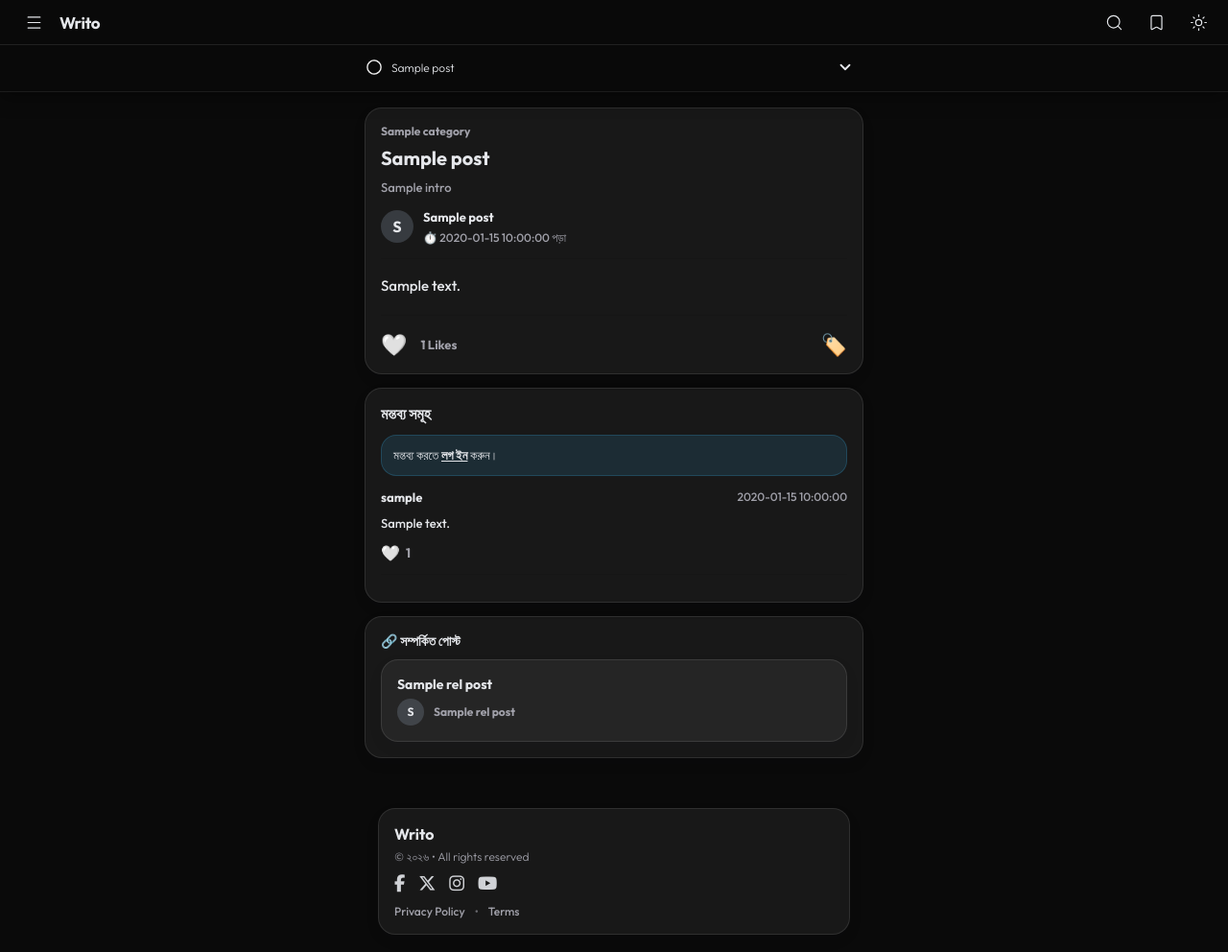
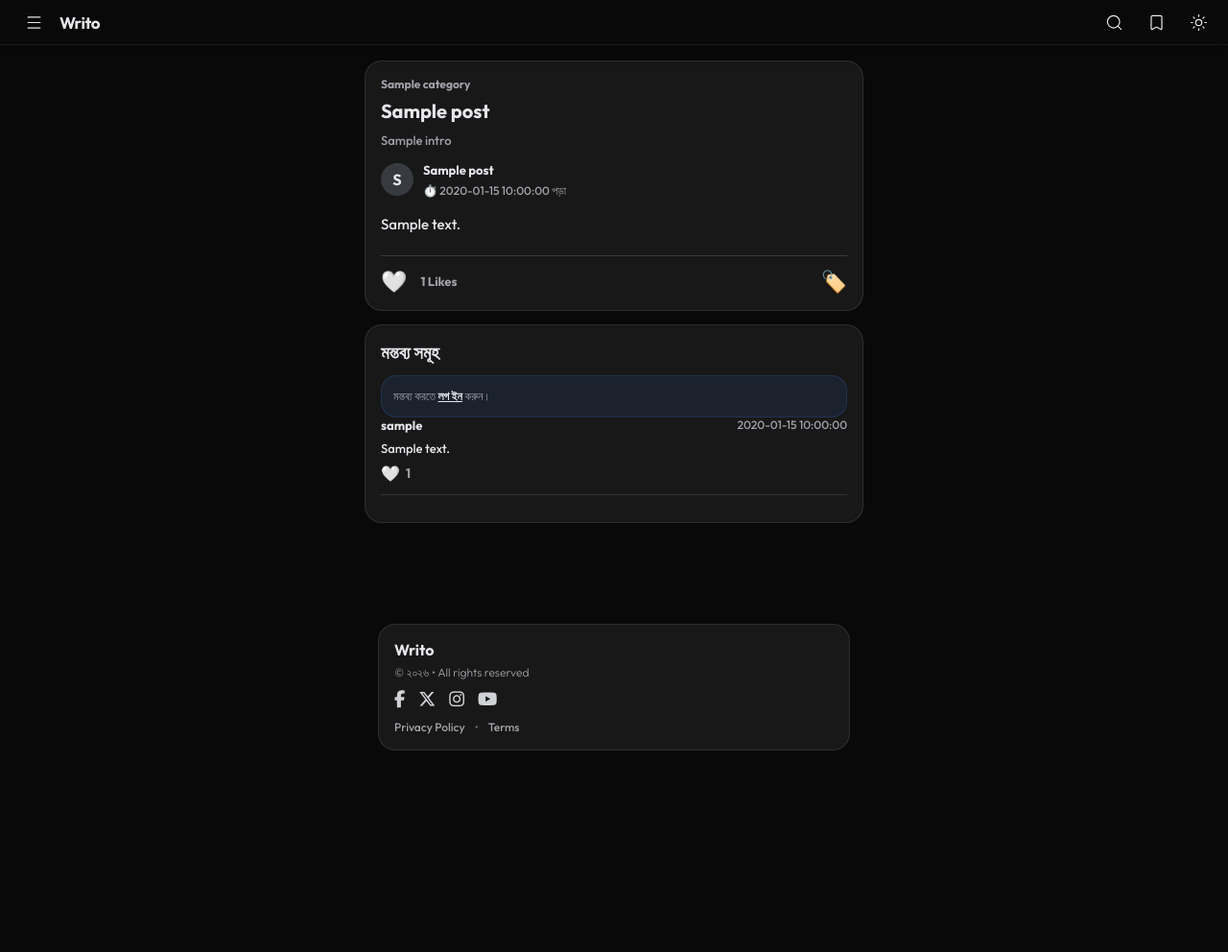
Before and after one commit to isernai12/urban-sniffle, a Flask app: template templates/detail.html in a window 1280 px wide. Shown: the whole page at 96% size. After the commit the page ends 782 px from the top, so only its background shows below. Run offline with Flask 3, Linux system fonts and the light colour scheme; the template is opened without the code that fills it: most values are stand-ins (such as "Sample title", 1, 10 or a date in 2020).

Commit message:
Update detail.html

```diff
--- a/templates/detail.html
+++ b/templates/detail.html
@@ -1,12 +1,14 @@
 {% extends 'base.html' %}
 
-{# ✅ Only detail page will show tracker + toc #}
-{% set show_detail_tracker = true %}
+{% block title %}{{ post['title'] }} • Writo{% endblock %}
 
-{% block title %}{{ post['title'] }} • Writo{% endblock %}
+<!-- ✅ detail page marker -->
+{% block body_class %}hasDetailTracker{% endblock %}
+
+<!-- ✅ tracker title (only detail will show it) -->
 {% block tracker_title %}{{ post['title'] }}{% endblock %}
 
-{# ✅ TOC modal content goes here (base.html renders modal only if show_detail_tracker=true) #}
+<!-- ✅ TOC modal content -->
 {% block toc_modal_content %}
   {% if toc_items %}
     <div style="display:grid; gap:10px;">
@@ -39,11 +41,11 @@
 
 {% block content %}
 
-  {# ✅ Report modal (post/comment) #}
-  <div id="reportModal" class="writoModal" aria-hidden="true">
+  <!-- ✅ Report modal -->
+  <section class="writoModal" id="reportModal" aria-hidden="true" style="top:72px;">
     <div class="writoModalInner">
       <div class="writoModalHead">
-        <div class="writoModalTitle"><span data-lucide="flag"></span> ⚠️ রিপোর্ট করুন</div>
+        <div class="writoModalTitle"><span data-lucide="flag"></span> রিপোর্ট করুন</div>
         <button class="writoModalClose" type="button" onclick="closeReportModal()" aria-label="Close">
           <span data-lucide="x"></span>
         </button>
@@ -53,10 +55,11 @@
         <input type="hidden" name="post_id" id="report_post_id">
         <input type="hidden" name="comment_id" id="report_comment_id">
 
-        <label style="display:block;margin-bottom:6px;font-weight:700;color:var(--text);">কারণ নির্বাচন করুন:</label>
+        <label style="display:block;margin-bottom:6px;font-weight:700;font-size:13px;color:var(--muted);">
+          কারণ নির্বাচন করুন
+        </label>
         <select name="reason"
-                style="width:100%;padding:12px;border-radius:14px;border:1px solid rgba(0,0,0,0.10);
-                       background: rgba(255,255,255,0.55); color:var(--text); font-family:inherit;">
+                style="width:100%;height:42px;border-radius:14px;border:1px solid rgba(0,0,0,0.10);background:rgba(255,255,255,0.55);padding:0 12px;color:var(--text);">
           <option value="Spam">স্প্যাম / অপ্রয়োজনীয়</option>
           <option value="Abusive">খারাপ ভাষা / গালিগালাজ</option>
           <option value="Misleading">ভুল তথ্য</option>
@@ -64,23 +67,20 @@
         </select>
 
         <button type="submit"
-                style="width:100%;margin-top:12px;padding:12px;border-radius:14px;border:none;
-                       background:#ef4444;color:#fff;font-weight:800;cursor:pointer;">
+                style="margin-top:12px;width:100%;height:42px;border:none;border-radius:14px;background:#ef4444;color:#fff;font-weight:800;cursor:pointer;">
           জমা দিন
         </button>
       </form>
     </div>
-  </div>
+  </section>
 
-  {# ✅ Post card #}
   <div class="post">
-    <div style="font-size:12px;color:var(--muted);font-weight:800;margin-bottom:8px;">
+    <div style="font-size:12px;color:var(--muted);font-weight:700;margin-bottom:8px;">
       {{ post['category'] }}
     </div>
 
-    {# ✅ first marker: post title #}
-    <h1 id="postTop" class="toc-marker" data-title="{{ post['title'] }}"
-        style="font-size:20px;line-height:1.25;">
+    <!-- ✅ first marker -->
+    <h1 id="postTop" class="toc-marker" data-title="{{ post['title'] }}" style="font-size:20px;line-height:1.25;">
       {{ post['title'] }}
     </h1>
 
@@ -89,10 +89,7 @@
     </p>
 
     <div style="display:flex;align-items:center;gap:10px;margin-top:12px;">
-      <div style="width:34px;height:34px;border-radius:50%;
-                  background:rgba(148,163,184,.25);
-                  overflow:hidden;display:flex;align-items:center;justify-content:center;
-                  font-weight:800;color:var(--text);">
+      <div style="width:34px;height:34px;border-radius:50%;background:rgba(148,163,184,.25);overflow:hidden;display:flex;align-items:center;justify-content:center;font-weight:800;color:var(--text);">
         {% if post['author_profile_pic'] %}
           <img src="{{ url_for('static', filename='profile_uploads/' + post['author_profile_pic']) }}"
                alt="profile" style="width:100%;height:100%;object-fit:cover;border-radius:50%;">
@@ -103,56 +100,40 @@
 
       <div style="min-width:0;">
         <a href="{{ url_for('public_profile', user_id=post['user_id']) }}"
-           style="text-decoration:none;color:var(--text);
-                  font-weight:900;font-size:13px;display:inline-block;max-width:100%;
-                  white-space:nowrap;overflow:hidden;text-overflow:ellipsis;">
+           style="text-decoration:none;color:var(--text);font-weight:800;font-size:13px;display:inline-block;max-width:100%;white-space:nowrap;overflow:hidden;text-overflow:ellipsis;">
           {{ post['author_display_name'] }}
         </a>
-        <div style="font-size:12px;color:var(--muted);margin-top:2px;">
-          ⏱️ {{ post['read_time'] }} পড়া
-        </div>
+        <div style="font-size:12px;color:var(--muted);margin-top:2px;">⏱️ {{ post['read_time'] }} পড়া</div>
       </div>
     </div>
 
-    <hr style="border:0;border-top:1px solid rgba(0,0,0,0.10);margin:14px 0;">
-
     {% if post['thumbnail'] %}
       <img src="{{ url_for('static', filename='uploads/' + post['thumbnail']) }}"
-           style="margin-top:2px;border-radius:16px;width:100%;height:auto;">
-      <hr style="border:0;border-top:1px solid rgba(0,0,0,0.10);margin:14px 0;">
+           style="margin-top:14px;border-radius:16px;width:100%;height:auto;">
     {% endif %}
 
-    <div class="post-content" style="line-height:1.85; font-size:15px;">
+    <div class="post-content" style="margin-top:14px; line-height:1.85; font-size:15px;">
       {% autoescape false %}
         {{ content | replace('\n', '<br>') }}
       {% endautoescape %}
     </div>
 
-    <hr style="border:0;border-top:1px solid rgba(0,0,0,0.10);margin:16px 0;">
+    <hr style="margin-top:18px;border:none;border-top:1px solid rgba(148,163,184,.25);">
 
-    {# Like + Report + Bookmark row #}
-    <div style="display:flex;align-items:center;justify-content:space-between;gap:12px;">
+    <div style="display:flex;align-items:center;justify-content:space-between;margin-top:12px;">
       <div style="display:flex;align-items:center;gap:14px;">
         {% if current_user.is_authenticated %}
           <a href="{{ url_for('like_post', post_id=post['id']) }}" style="text-decoration:none;">
-            {% if user_liked_post %}
-              <span style="font-size:22px;">❤️</span>
-            {% else %}
-              <span style="font-size:22px;">🤍</span>
-            {% endif %}
+            {% if user_liked_post %}<span style="font-size:22px;">❤️</span>{% else %}<span style="font-size:22px;">🤍</span>{% endif %}
           </a>
         {% else %}
           <a href="/login" style="text-decoration:none;"><span style="font-size:22px;">🤍</span></a>
         {% endif %}
-
-        <span style="font-weight:800;color:var(--muted);font-size:13px;">
-          {{ post_like_count }} Likes
-        </span>
+        <span style="font-weight:800;color:var(--muted);font-size:13px;">{{ post_like_count }} Likes</span>
 
         {% if current_user.is_authenticated %}
-          <button onclick="openReportModal('post', '{{ post.id }}')"
-                  style="background:none;border:none;font-size:12px;color:#ef4444;
-                         cursor:pointer;text-decoration:underline;font-weight:800;">
+          <button onclick="openReportModal('post','{{ post.id }}')"
+                  style="background:none;border:none;font-size:12px;color:#ef4444;cursor:pointer;text-decoration:underline;font-weight:800;">
             ⚠️ Report
           </button>
         {% endif %}
@@ -160,8 +141,7 @@
 
       <div>
         {% if current_user.is_authenticated %}
-          <a href="{{ url_for('toggle_bookmark', post_id=post['id']) }}"
-             style="text-decoration:none;font-size:22px;" title="Bookmark">
+          <a href="{{ url_for('toggle_bookmark', post_id=post['id']) }}" style="text-decoration:none;font-size:22px;" title="Bookmark">
             {% if is_bookmarked %} 🔖 {% else %} 🏷️ {% endif %}
           </a>
         {% else %}
@@ -171,47 +151,37 @@
     </div>
   </div>
 
-  {# ✅ Comments card #}
   <div class="post">
-    <h3 style="margin-bottom:12px;font-size:16px;">মন্তব্য সমূহ</h3>
+    <h3 style="margin-bottom:12px;">মন্তব্য সমূহ</h3>
 
     {% if current_user.is_authenticated %}
-      <form action="{{ url_for('add_comment', post_id=post['id']) }}" method="post" style="margin-bottom:16px;">
+      <form action="{{ url_for('add_comment', post_id=post['id']) }}" method="post" style="margin-bottom:18px;">
         <textarea name="content" rows="3" placeholder="সুন্দর একটি মন্তব্য করুন..." required
-                  style="width:100%;padding:12px;border-radius:14px;border:1px solid rgba(0,0,0,0.10);
-                         background: rgba(255,255,255,0.55); color:var(--text);"></textarea>
+                  style="width:100%;padding:12px;border-radius:14px;border:1px solid rgba(0,0,0,0.10);background:rgba(255,255,255,0.55);color:var(--text);"></textarea>
         <button type="submit"
-                style="margin-top:10px;padding:10px 14px;border-radius:14px;border:none;
-                       background:rgba(37,99,235,0.95);color:#fff;font-weight:900;cursor:pointer;">
+                style="margin-top:10px;height:40px;padding:0 14px;border:none;border-radius:14px;background:var(--text);color:var(--bg);font-weight:800;cursor:pointer;">
           মন্তব্য করুন
         </button>
       </form>
     {% else %}
-      <div style="background: rgba(56,189,248,.12); border:1px solid rgba(56,189,248,.20);
-                  padding:12px;border-radius:16px;margin-bottom:14px;font-size:13px;">
-        মন্তব্য করতে <a href="/login" style="font-weight:900;color:var(--text);">লগ ইন</a> করুন।
+      <div class="writoHint" style="margin:0;background:rgba(59,130,246,.10);border:1px solid rgba(59,130,246,.18);border-radius:16px;padding:12px;">
+        মন্তব্য করতে <a href="/login" style="color:var(--text);font-weight:800;">লগ ইন</a> করুন।
       </div>
     {% endif %}
 
     {% for comment in comments %}
-      <div style="border-bottom:1px solid rgba(0,0,0,0.10);padding-bottom:12px;margin-bottom:12px;">
+      <div style="border-bottom:1px solid rgba(148,163,184,.20); padding-bottom:12px; margin-bottom:12px;">
         <div style="display:flex;justify-content:space-between;gap:10px;">
           <strong style="color:var(--text);font-size:13px;">{{ comment['username'] }}</strong>
           <small style="color:var(--muted);font-size:12px;">{{ comment['created_at'] }}</small>
         </div>
-
-        <p style="margin:8px 0 10px; font-size:13px; line-height:1.7;">{{ comment['content'] }}</p>
+        <p style="margin:6px 0;color:var(--text);font-size:13px;line-height:1.6;">{{ comment['content'] }}</p>
 
         <div style="display:flex;align-items:center;gap:14px;">
           <div style="display:flex;align-items:center;gap:6px;">
             {% if current_user.is_authenticated %}
-              <a href="{{ url_for('like_comment', comment_id=comment['id'], post_id=post['id']) }}"
-                 style="text-decoration:none;">
-                {% if comment['id'] in liked_comments %}
-                  <span style="font-size:16px;">❤️</span>
-                {% else %}
-                  <span style="font-size:16px;">🤍</span>
-                {% endif %}
+              <a href="{{ url_for('like_comment', comment_id=comment['id'], post_id=post['id']) }}" style="text-decoration:none;">
+                {% if comment['id'] in liked_comments %}<span style="font-size:16px;">❤️</span>{% else %}<span style="font-size:16px;">🤍</span>{% endif %}
               </a>
             {% else %}
               <span style="font-size:16px;">🤍</span>
@@ -220,7 +190,7 @@
           </div>
 
           {% if current_user.is_authenticated %}
-            <button onclick="openReportModal('comment', '{{ comment.id }}', '{{ post.id }}')"
+            <button onclick="openReportModal('comment','{{ comment.id }}','{{ post.id }}')"
                     style="background:none;border:none;font-size:12px;color:#ef4444;cursor:pointer;font-weight:800;">
               ⚠️ Report
             </button>
@@ -228,121 +198,60 @@
         </div>
       </div>
     {% else %}
-      <p style="color:var(--muted); text-align:center; font-size:13px; padding:8px 0;">
-        কোনো মন্তব্য নেই। আপনিই প্রথম মন্তব্য করুন!
-      </p>
+      <p style="color:var(--muted);text-align:center;">কোনো মন্তব্য নেই। আপনিই প্রথম মন্তব্য করুন!</p>
     {% endfor %}
   </div>
-
-  {# ✅ Related posts #}
-  {% if related_posts %}
-    <div class="post">
-      <div style="display:flex;align-items:center;justify-content:space-between;margin-bottom:10px;">
-        <strong style="font-size:14px;">🔗 সম্পর্কিত পোস্ট</strong>
-      </div>
-
-      <div style="display:grid; gap:12px;">
-        {% for rel_post in related_posts %}
-          <div class="post" style="margin:0; cursor:pointer;"
-               onclick="window.location.href='{{ url_for('post_detail', post_id=rel_post['id'], slug=rel_post['slug']) }}'">
-            <div style="font-size:14px;font-weight:900;margin-bottom:6px;">
-              {{ rel_post['title'] }}
-            </div>
-
-            <div style="display:flex;align-items:center;gap:10px;">
-              <div style="width:28px;height:28px;border-radius:50%;
-                          background:rgba(148,163,184,.25);
-                          overflow:hidden;display:flex;align-items:center;justify-content:center;
-                          font-weight:900;color:var(--text);font-size:12px;">
-                {% if rel_post['author_profile_pic'] %}
-                  <img src="{{ url_for('static', filename='profile_uploads/' + rel_post['author_profile_pic']) }}"
-                       alt="profile" style="width:100%;height:100%;object-fit:cover;border-radius:50%;">
-                {% else %}
-                  {{ rel_post['author_display_name'][:1] }}
-                {% endif %}
-              </div>
-
-              <a href="{{ url_for('public_profile', user_id=rel_post['user_id']) }}"
-                 style="text-decoration:none;color:var(--muted);font-weight:900;font-size:12px;">
-                {{ rel_post['author_display_name'] }}
-              </a>
-            </div>
-          </div>
-        {% endfor %}
-      </div>
-    </div>
-  {% endif %}
 
 {% endblock %}
 
 {% block body_scripts %}
 <script>
-  // ✅ For tracker title (base.html uses id="currentSection")
   const currentTitleEl = document.getElementById("currentSection");
+  const tocModal = document.getElementById("writoModalToc");
 
-  // ✅ Close report modal (custom modal)
-  function closeReportModal(){
-    const rm = document.getElementById("reportModal");
-    if (rm) rm.classList.remove("open");
-    document.body.classList.remove("hasOverlay");
-  }
-
-  // ✅ Open report modal
-  function openReportModal(type, id, postId=null) {
-    const rm = document.getElementById("reportModal");
-    if (!rm) return;
-
-    rm.classList.add("open");
-    document.body.classList.add("hasOverlay");
-
-    const postInput = document.getElementById("report_post_id");
-    const comInput  = document.getElementById("report_comment_id");
-
-    if (type === "post") {
-      if (postInput) postInput.value = id;
-      if (comInput)  comInput.value  = "";
-    } else {
-      if (comInput)  comInput.value  = id;
-      if (postInput) postInput.value = postId || "";
-    }
-  }
-
-  // ✅ Jump to section by id (TOC item click)
   function jumpToSection(id, title){
-    // close TOC modal if open
-    const tocModal = document.getElementById("writoModalToc");
-    const tocBtn   = document.getElementById("tocBtn");
-    if (tocModal) tocModal.classList.remove("open");
-    if (tocBtn) tocBtn.classList.remove("open");
-    document.body.classList.remove("hasOverlay");
+    // close any open modal
+    document.querySelectorAll("[data-writo-close]").forEach(btn => btn.click());
 
     if (currentTitleEl) currentTitleEl.textContent = title;
 
     const section = document.getElementById(id);
     if (section){
-      const offset = document.body.classList.contains("compactHeader") ? 80 : 120;
+      const offset = document.body.classList.contains("compactHeader") ? 80 : 110;
       const top = section.getBoundingClientRect().top + window.pageYOffset - offset;
       window.scrollTo({ top, behavior:"smooth" });
     }
   }
 
-  // ✅ Scroll-based tracker title update (.toc-marker)
+  // scroll-based section title update
   function updateActiveTitle(){
     const markers = document.querySelectorAll(".toc-marker");
     if (!markers.length) return;
 
-    let active = markers[0].getAttribute("data-title") || "{{ post['title'] }}";
+    let active = markers[0].getAttribute("data-title") || "";
     markers.forEach(m => {
       const r = m.getBoundingClientRect();
       if (r.top < 160) active = m.getAttribute("data-title") || active;
     });
     if (currentTitleEl && active) currentTitleEl.textContent = active;
   }
-
   updateActiveTitle();
   window.addEventListener("scroll", () => requestAnimationFrame(updateActiveTitle), { passive:true });
 
-  // ✅ Expose functions to inline onclick
+  // Report modal open/close
+  const reportModal = document.getElementById("reportModal");
+  function openReportModal(type, id, postId=null){
+    reportModal.classList.add("open");
+    document.body.classList.add("hasOverlay");
+
+    document.getElementById("report_post_id").value = (type === "post") ? id : (postId || "");
+    document.getElementById("report_comment_id").value = (type === "comment") ? id : "";
+  }
+  function closeReportModal(){
+    reportModal.classList.remove("open");
+    document.body.classList.remove("hasOverlay");
+  }
+
   window.jumpToSection = jumpToSection;
   window.openReportModal = openReportModal;
   window.closeReportModal = closeReportModal;
```
